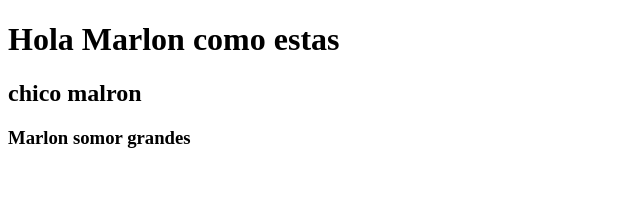
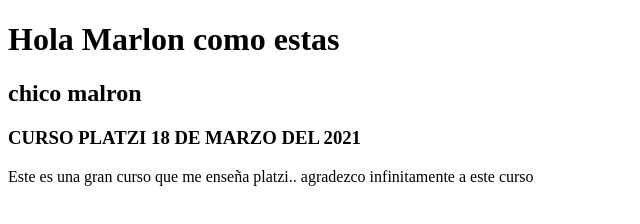
Before and after one commit to msanjuan2020/proyectosDemoCursoPrework, a plain HTML site: page index.html in a window 1280 px wide. Shown: the whole page, without its empty margins (0-640 px from the left). Drawn offline with Linux system fonts and the light colour scheme.

Commit message:
curso platzi que llevo en marzo 2021

```diff
--- a/index.html
+++ b/index.html
@@ -10,7 +10,8 @@
     <p>
         <h1>Hola Marlon como estas</h1>
         <h2> chico malron</h2>
-        <h3>Marlon somor grandes</h3>
+        <h3>CURSO PLATZI  18 DE MARZO DEL 2021</h3>
+        <p>Este es una gran curso que me enseña platzi.. agradezco infinitamente a este curso</p>
     </p>
 
 </body>
```
